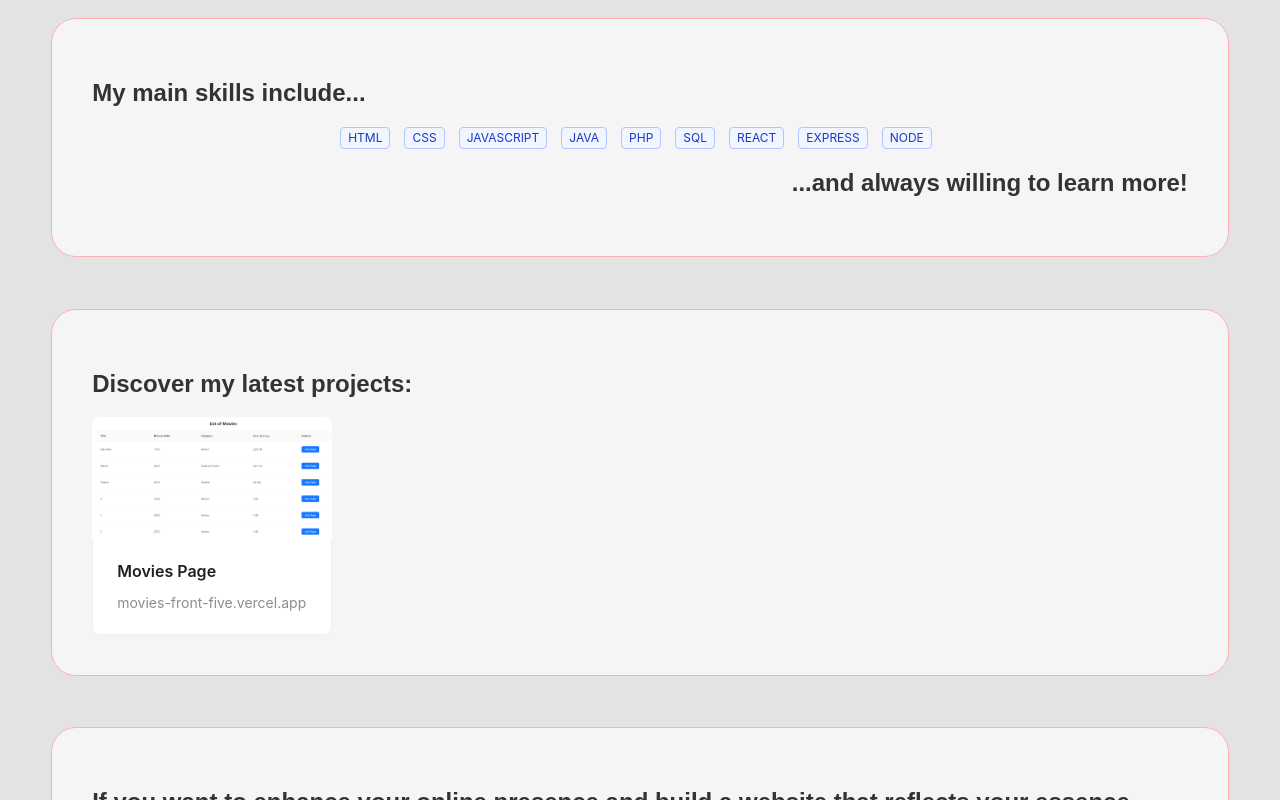
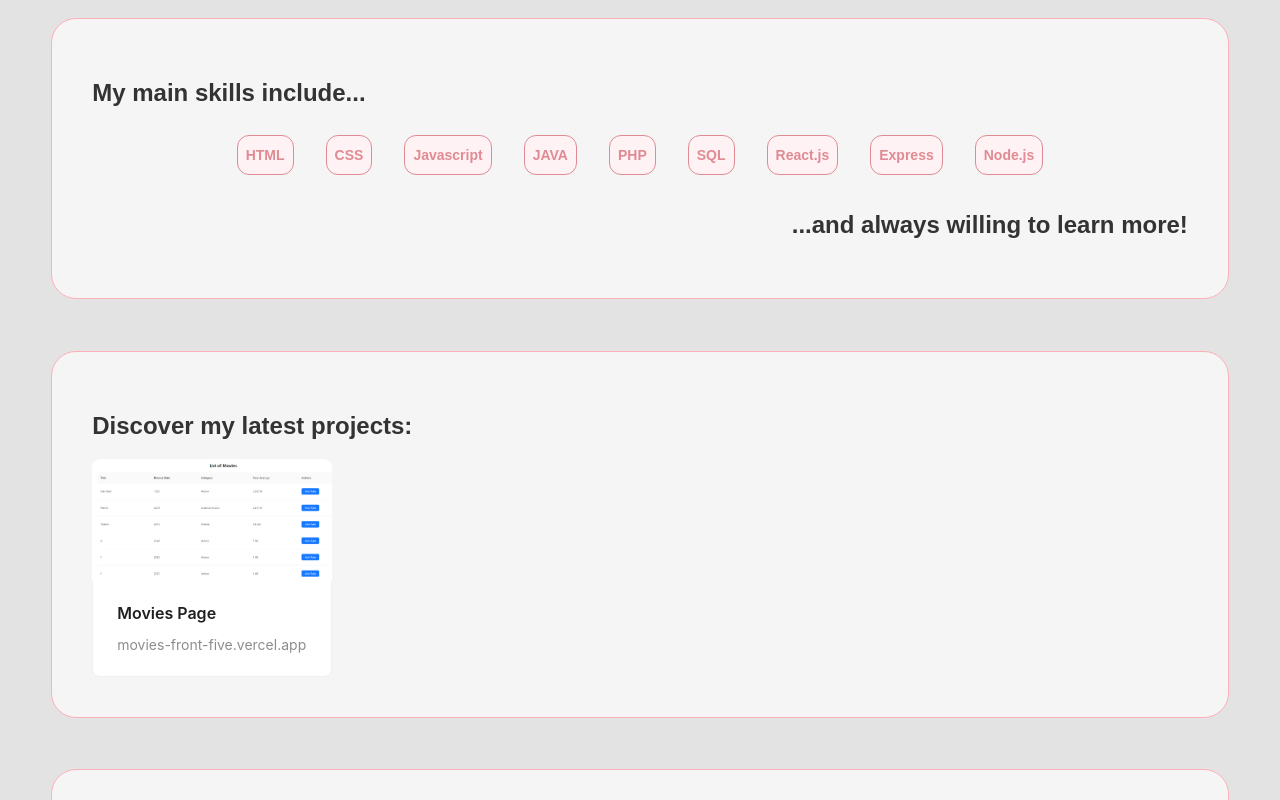
Before and after one commit to CamilaSironi/My-portfolio, a React (Vite) app: page / in a window 1280 px wide. Shown: the part 720-1520 px from the top of the page. Built offline with nearby package versions, Linux system fonts and the light colour scheme.

Commit message:
changes in skill list style

```diff
--- a/src/App.css
+++ b/src/App.css
@@ -9,10 +9,10 @@ body {
     display: flex;
     align-items: center;
     justify-content: space-between;
+    background-color: #192939;
+    color: #ecf0f1;
+}
 
-    background-color: #192939;
-            color: #ecf0f1;
-}
 .logo {
     max-width: 5rem;
     height: 100%;
@@ -26,7 +26,7 @@ body {
     flex-wrap: wrap;
 }
 
-.nav-btn, input, .btn {
+.nav-btn, input, .btn, .skill-item {
     border-radius: 12px;
     border-style: solid;
     border-color: #e08b93;
@@ -77,12 +77,20 @@ body {
     justify-content: center;
 }
 
+.skill-item {
+    font-weight: bold;
+}
+
 .bottom-text {
     text-align: right;
 }
 
 #projects {
     flex-direction: column;
+}
+
+.card {
+    max-width: fit-content;
 }
 
 #form-style {
@@ -93,8 +101,8 @@ body {
     padding: 1rem;
 }
 
-input, .btn {
-    background-color: #fbdcdf;
+input, .btn, .skill-item {
+    background-color: #fff2f4;
 }
 
 input:focus {
--- a/src/components/projects.jsx
+++ b/src/components/projects.jsx
@@ -7,6 +7,7 @@ function Projects() {
     return(
         <div id="projects">
             <h2>Discover my latest projects:</h2>
+            <div className="card">
                 <Link href={'https://movies-front-five.vercel.app'} target="_blank">
                     <Card
                         hoverable
@@ -20,6 +21,7 @@ function Projects() {
                     </Card>
                 </Link>
             </div>
+        </div>
     )
 }
 
--- a/src/components/skills.jsx
+++ b/src/components/skills.jsx
@@ -1,21 +1,50 @@
-import { Flex, Tag } from 'antd'
+import {List} from 'antd'
 
 function Skills() {
+
+    const data = [
+        {
+            title: 'HTML',
+        },
+        {
+            title: 'CSS',
+        },
+        {
+            title: 'Javascript',
+        },
+        {
+            title: 'JAVA',
+        },
+        {
+            title: 'PHP',
+        },
+        {
+            title: 'SQL',
+        },
+        {
+            title: 'React.js',
+        },
+        {
+            title: 'Express',
+        },
+        {
+            title: 'Node.js',
+        }
+      ];
+
     return(
         <div id="skills">
             <h2>My main skills include...</h2>
             <div className='skill-container'>
-                <Flex gap="20px 6px" wrap>
-                    <Tag color="geekblue">HTML</Tag>
-                    <Tag color="geekblue">CSS</Tag>
-                    <Tag color="geekblue">JAVASCRIPT</Tag>
-                    <Tag color="geekblue">JAVA</Tag>
-                    <Tag color="geekblue">PHP</Tag>
-                    <Tag color="geekblue">SQL</Tag>
-                    <Tag color="geekblue">REACT</Tag>
-                    <Tag color="geekblue">EXPRESS</Tag>
-                    <Tag color="geekblue">NODE</Tag>
-                </Flex>
+                <List
+                    grid={{gutter: 16}}
+                    dataSource={data}
+                    renderItem={(item) => (
+                    <List.Item>
+                        <div className='skill-item'>{item.title}</div>
+                    </List.Item>
+                    )}
+                />
             </div>
             <h2 className='bottom-text'>...and always willing to learn more!</h2>
         </div>
```
Lines whose indentation alone changed are shown as unchanged.
